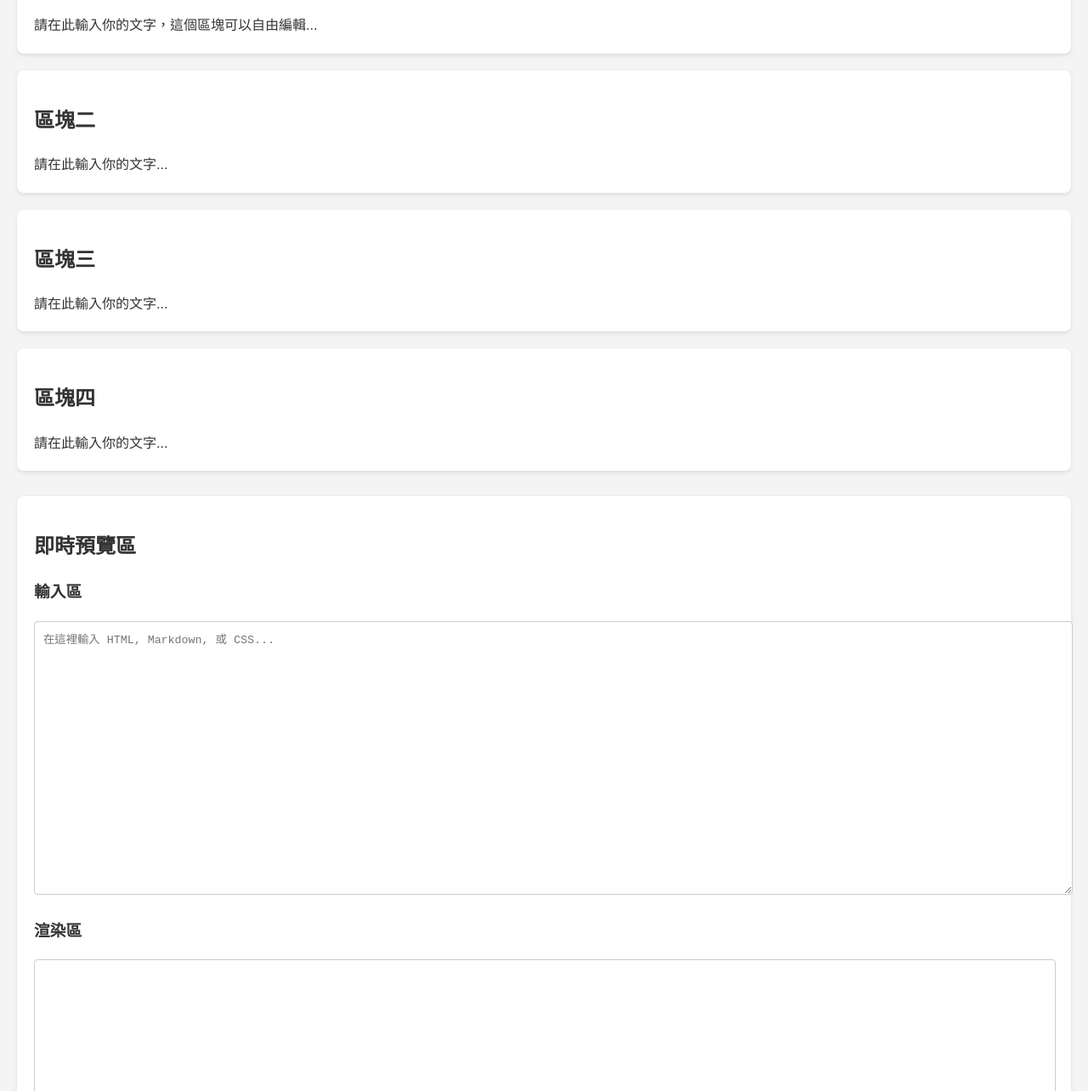
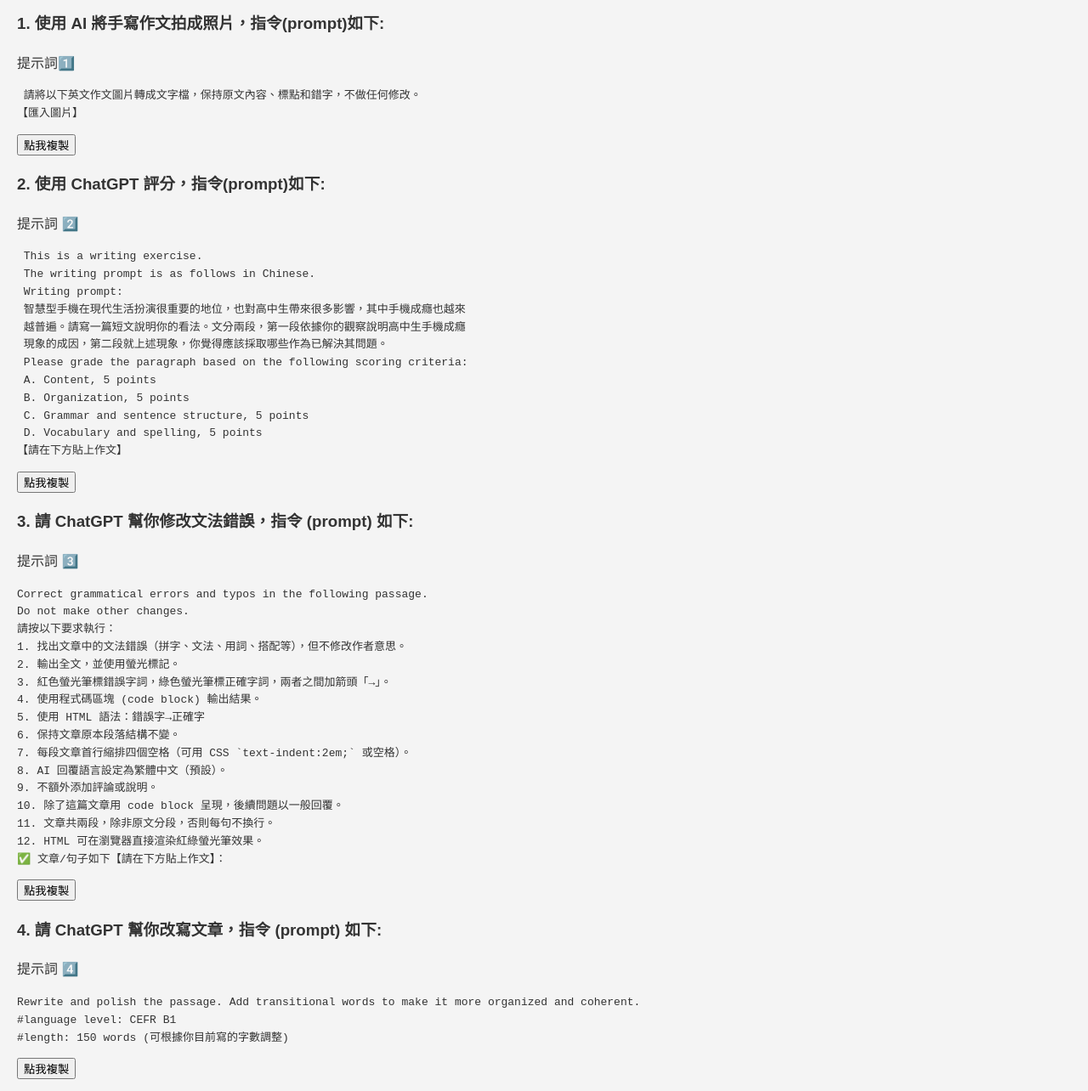
Before and after one commit to changyunchi/prompt-web, a plain HTML site: page index.html in a window 1280 px wide. Shown: the part 101-1385 px from the top of the page at 85% size. Drawn offline with nearby package versions, Linux system fonts and the light colour scheme.

Commit message:
index.html

```diff
--- a/index.html
+++ b/index.html
@@ -3,47 +3,114 @@
 <head>
     <meta charset="UTF-8">
     <meta name="viewport" content="width=device-width, initial-scale=1.0">
-    <title>我的文字筆記本</title>
+    <title>AI 作文批改指令</title>
     <link rel="stylesheet" href="style.css">
 </head>
 <body>
+    <h1 class="main-title" contenteditable="true" onclick="this.select()">AI 作文批改指令</h1>
 
-    <div class="text-block">
-        <h2>區塊一</h2>
-        <p contenteditable="true">請在此輸入你的文字，這個區塊可以自由編輯...</p>
-    </div>
-
-    <div class="text-block">
-        <h2>區塊二</h2>
-        <p contenteditable="true">請在此輸入你的文字...</p>
-    </div>
-
-    <div class="text-block">
-        <h2>區塊三</h2>
-        <p contenteditable="true">請在此輸入你的文字...</p>
-    </div>
-
-    <div class="text-block">
-        <h2>區塊四</h2>
-        <p contenteditable="true">請在此輸入你的文字...</p>
-    </div>
-
-    <div class="renderer-container">
-        <h2>即時預覽區</h2>
-        <div class="editor-area">
-            <div class="input-pane">
-                <h3>輸入區</h3>
-                <textarea id="code-input" placeholder="在這裡輸入 HTML, Markdown, 或 CSS..."></textarea>
+    <div class="apple-frame">
+        <div class="toggle-icon active" id="toggleIcon">
+            <div class="sun-container">
+                <div class="sun-glow-outer"></div>
+                <div class="sun-glow"></div>
+                <div class="sun icon"></div>
             </div>
-            <div class="output-pane">
-                <h3>渲染區</h3>
-                <iframe id="output-frame" frameborder="0"></iframe>
+            <div class="moon icon">
+                <div class="dark-moon"></div>
+                <div class="crescent"></div>
+                <div class="star"></div>
+                <div class="star"></div>
+                <div class="star"></div>
             </div>
         </div>
     </div>
 
-    <script src="https://cdn.jsdelivr.net/npm/marked/marked.min.js"></script>
+    <div class="a4-container">
+        <div class="content-container">
+
+            <!-- 區塊1 -->
+            <div class="glass-block">
+                <h3>1. 使用 AI 將手寫作文拍成照片，指令(prompt)如下:</h3>
+                <p>提示詞1️⃣</p>
+                <pre><code>&nbsp;請將以下英文作文圖片轉成文字檔，保持原文內容、標點和錯字，不做任何修改。<br>【匯入圖片】</code></pre>
+                <button class="copy-btn" onclick="copyCode(this)">點我複製</button>
+                <div class="copy-message"></div>
+            </div>
+
+            <!-- 區塊2 -->
+            <div class="glass-block">
+                <h3>2. 使用 ChatGPT 評分，指令(prompt)如下:</h3>
+                <p>提示詞 2️⃣</p>
+                <pre><code>&nbsp;This is a writing exercise. <br>&nbsp;The writing prompt is as follows in Chinese.
+&nbsp;Writing prompt:
+&nbsp;智慧型手機在現代生活扮演很重要的地位，也對高中生帶來很多影響，其中手機成癮也越來<br>&nbsp;越普遍。請寫一篇短文說明你的看法。文分兩段，第一段依據你的觀察說明高中生手機成癮<br>&nbsp;現象的成因，第二段就上述現象，你覺得應該採取哪些作為已解決其問題。
+&nbsp;Please grade the paragraph based on the following scoring criteria:
+&nbsp;A. Content, 5 points
+&nbsp;B. Organization, 5 points
+&nbsp;C. Grammar and sentence structure, 5 points
+&nbsp;D. Vocabulary and spelling, 5 points
+【請在下方貼上作文】
+</code></pre>
+                <button class="copy-btn" onclick="copyCode(this)">點我複製</button>
+                <div class="copy-message"></div>
+            </div>
+
+            <!-- 區塊3 -->
+            <div class="glass-block">
+                <h3>3. 請 ChatGPT 幫你修改文法錯誤，指令 (prompt) 如下:</h3>
+                <p>提示詞 3️⃣</p>
+                <pre><code>Correct grammatical errors and typos in the following passage.<br>Do not make other changes.
+請按以下要求執行：
+1. 找出文章中的文法錯誤（拼字、文法、用詞、搭配等），但不修改作者意思。
+2. 輸出全文，並使用螢光標記。
+3. 紅色螢光筆標錯誤字詞，綠色螢光筆標正確字詞，兩者之間加箭頭「→」。
+4. 使用程式碼區塊 (code block) 輸出結果。
+5. 使用 HTML 語法：錯誤字→正確字
+6. 保持文章原本段落結構不變。
+7. 每段文章首行縮排四個空格（可用 CSS `text-indent:2em;` 或空格）。
+8. AI 回覆語言設定為繁體中文（預設）。
+9. 不額外添加評論或說明。
+10. 除了這篇文章用 code block 呈現，後續問題以一般回覆。
+11. 文章共兩段，除非原文分段，否則每句不換行。
+12. HTML 可在瀏覽器直接渲染紅綠螢光筆效果。
+✅ 文章/句子如下【請在下方貼上作文】：</code></pre>
+                <button class="copy-btn" onclick="copyCode(this)">點我複製</button>
+                <div class="copy-message"></div>
+            </div>
+
+            <!-- 區塊4 -->
+            <div class="glass-block">
+                <h3>4. 請 ChatGPT 幫你改寫文章，指令 (prompt) 如下:</h3>
+                <p>提示詞 4️⃣</p>
+                <pre><code>Rewrite and polish the passage. Add transitional words to make it more organized and coherent.
+#language level: CEFR B1
+#length: 150 words (可根據你目前寫的字數調整)</code></pre>
+<button class="copy-btn" onclick="copyCode(this)">點我複製</button>
+<div class="copy-message"></div>
+            </div>
+
+            <!-- 區塊5 -->
+            <div class="paragraph-block">
+            <p>&nbsp;★ CEFR B1: 中級英文　CEFR B2: 中高級　CEFR C1: 高級
+<br>&nbsp;&nbsp;4. 請將步驟三：AI 幫你改完文法的部分抄一遍，交給老師評分。
+<br>&nbsp;&nbsp;5. 步驟四修改過的作文可以自己抄一遍，學習、模仿 AI 改的句子！</p>
+</div>
+
+
+        <div class="render-section">
+             <div class="render-area" id="renderArea">
+                <h3>渲染預覽區</h3>
+                <p>在此處顯示輸入的內容。支援 HTML、CSS 和 Markdown 語法。</p>
+            </div>
+
+            <div class="input-area">
+                <h3>輸入區</h3>
+                <textarea id="inputText" placeholder="請輸入 HTML、CSS 或 Markdown 內容..." oninput="renderContent()"></textarea>
+            </div>
+        </div>
+    </div>
+
     <script src="script.js"></script>
-
 </body>
 </html>
```
